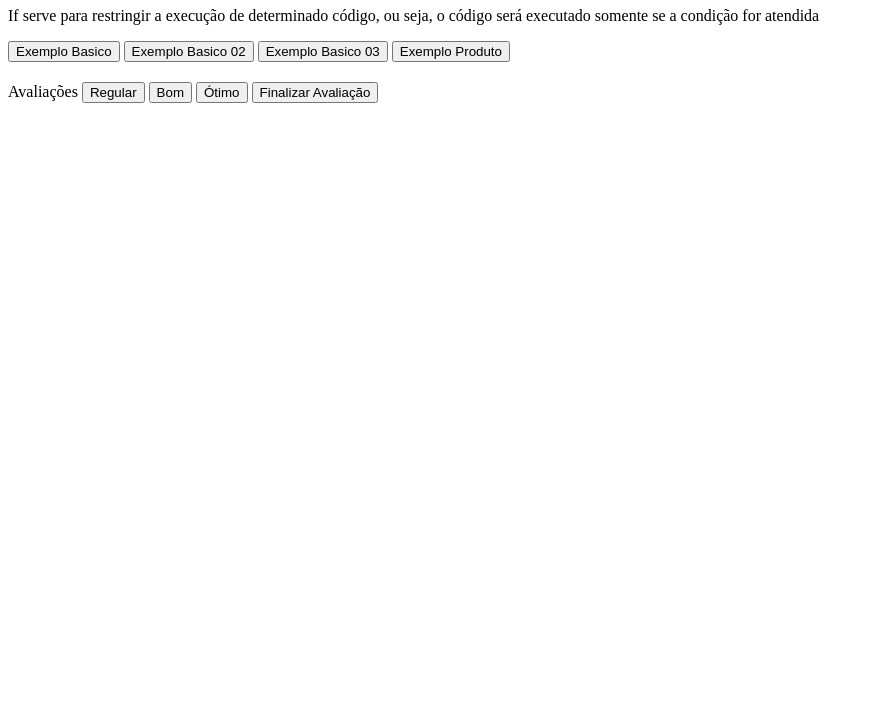
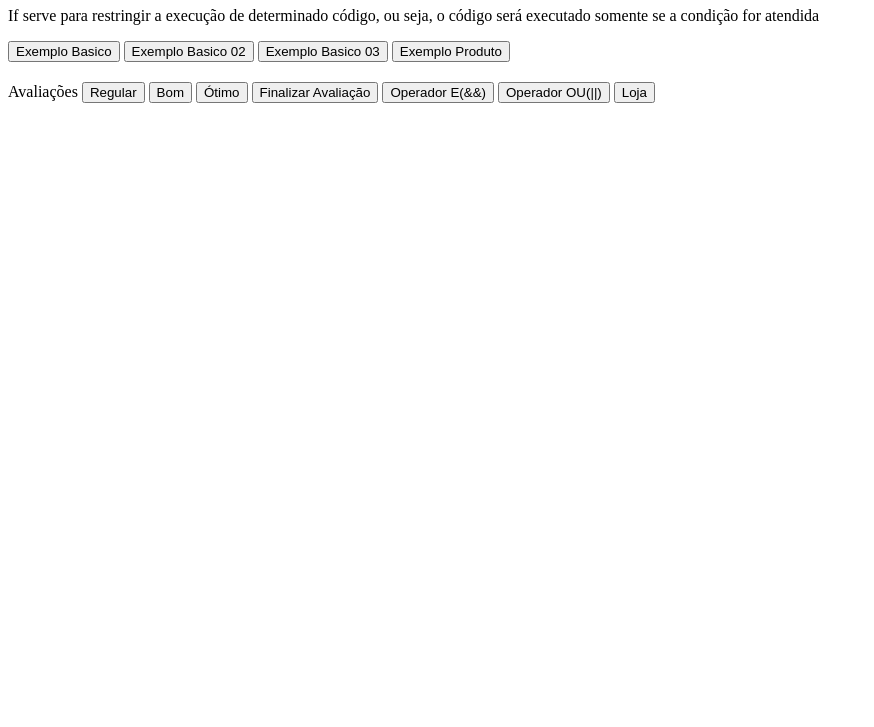
Before and after one commit to emanuelfreitas01/super-dev-09-curso-js-logica, a plain HTML site: page logica-03-if.html in a window 1280 px wide. Shown: the part 73-800 px from the top of the page, without its empty margins (0-874 px from the left). Drawn offline with Linux system fonts and the light colour scheme.

Commit message:
Feito Operadores lógicos de Ou(||) e E(&&)

```diff
--- a/assets/js/logica-03-if.js
+++ b/assets/js/logica-03-if.js
@@ -72,19 +72,19 @@ let regular = 0;
 let bom = 0;
 let otimo = 0;
 
-function avaliarRegular(){
+function avaliarRegular() {
     regular = regular + 1;
 }
 
-function avaliarBom(){
+function avaliarBom() {
     bom = bom + 1;
 }
 
-function avaliarOtimo(){
+function avaliarOtimo() {
     otimo = otimo + 1;
 }
 
-function finalizarAvalicao(){
+function finalizarAvalicao() {
     alert(
         "Avaliações: \n Regular: " + regular + "\n Bom:" + bom + "\n Ótimo: " + otimo
     );
@@ -93,3 +93,112 @@ function finalizarAvalicao(){
     bom = 0;
     otimo = 0;
 }
+
+function exemploOperadorLogicoE() {
+    let idade = parseInt(prompt("Digite a idade:"));
+
+    //0, 1, 2, 3, 4, 5, 6, ..., 17
+    if ((idade >= 0) && (idade <= 17)) {
+        alert("Criança ou adolescente");
+    } else if (idade >= 18) {
+        alert("Adulto")
+    } else {
+        alert("Idade Inválida")
+    }
+}
+
+/*
+Tabela Verdade Operador E
+V e V =>  V
+V e F =>  F
+F e V =>  F
+F e F =>  F
+ */
+
+function exemploOperadorLogicoOu() {
+    let transporte = prompt("Digite o meio de transporte para viajar");
+
+    // pipeline |
+    if ((transporte === "moto") || (transporte = "carro")) {
+        alert("Viajar de boas");
+    } else {
+        alert("Não vamos viajar");
+    }
+}
+
+/*
+    limpar Banheiro ou lumpar janelas => pão de queijo com queijo de minas
+    caso contrário ....
+
+    Tabela Verdade Ou
+    V ou V => V
+    V ou F => V
+    F ou V => V
+    F ou F => F
+ */
+
+function exemploLoja() {
+    let nome1 = prompt("Digite o nome do jogo 1");
+    let categoria1 = prompt("Digite a categoria do jogo");
+    let precoBase1 = 399.90;
+
+    let precoComDesconto1 = 0;
+    let percentualDesconto1 = 0;
+    let precoDesconto1 = 0;
+
+    if ((categoria1 === "moba") || (categoria1 === "fps")) {
+        percentualDesconto1 = 0.10;
+        precoDesconto1 = precoBase1 * percentualDesconto1;
+        precoComDesconto1 = precoBase1 - precoDesconto1;
+    } else if ((categoria1 === "aventura") || (categoria1 === "rpg")) {
+        percentualDesconto1 = 0.15;
+        precoDesconto1 = precoBase1 * percentualDesconto1;
+        precoComDesconto1 = precoBase1 - precoDesconto1;
+    } else if ((categoria1 === "roguelike") || (categoria1 === "soulslike")) {
+        percentualDesconto1 = 0.20;
+        precoDesconto1 = precoBase1 * percentualDesconto1;
+        precoComDesconto1 = precoBase1 - precoDesconto1;
+    }
+
+    let nome2 = prompt("Digite o nome do jogo 2");
+    let categoria2 = prompt("Digite a categoria do jogo");
+    let precoBase2 = 190.99;
+
+    let precoComDesconto2 = 0;
+    let percentualDesconto2 = 0;
+    let precoDesconto2 = 0;
+
+    if ((categoria2 === "moba") || (categoria2 === "fps")) {
+        percentualDesconto2 = 0.10;
+        precoDesconto2 = precoBase2 * percentualDesconto2;
+        precoComDesconto2 = precoBase2 - precoDesconto2;
+    } else if ((categoria2 === "aventura") || (categoria2 === "rpg")) {
+        percentualDesconto2 = 0.15;
+        precoDesconto2 = precoBase2 * percentualDesconto2;
+        precoComDesconto2 = precoBase2 - precoDesconto2;
+    } else if ((categoria2 === "roguelike") || (categoria2 === "soulslike")) {
+        percentualDesconto2 = 0.20;
+        precoDesconto2 = precoBase2 * percentualDesconto2;
+        precoComDesconto2 = precoBase2 - precoDesconto2;
+    }
+
+    let totalPedido = precoComDesconto1 + precoComDesconto2;
+
+    alert(
+        "Nome do Jogo: " + nome1 +
+        "\nCategoria: " + categoria1 +
+        "\nPreço Base: R$" + precoBase1.toFixed(2) +
+        "\nValor do desconto: R$" + precoDesconto1.toFixed(2) +
+        "\nPercentual de desconto: " + percentualDesconto1 * 100 + "%" +
+        "\nPreço do Jogo 1: R$" + precoComDesconto1.toFixed(2) +
+
+        "\nNome do Jogo: " + nome2 +
+        "\nCategoria: " + categoria2 +
+        "\nPreço Base: R$" + precoBase2.toFixed(2) +
+        "\nValor do desconto: R$" + precoDesconto2.toFixed(2) +
+        "\nPercentual de desconto: " + percentualDesconto2 * 100 + "%" +
+        "\nPreço do Jogo 1: R$" + precoComDesconto2.toFixed(2) +
+
+        "\n\nTotal: R$" + totalPedido
+    )
+}
--- a/logica-03-if.html
+++ b/logica-03-if.html
@@ -27,6 +27,10 @@
         <button onclick="avaliarBom()">Bom</button>
         <button onclick="avaliarOtimo()">Ótimo</button>
         <button onclick="finalizarAvalicao()">Finalizar Avaliação</button>
+
+        <button onclick="exemploOperadorLogicoE()">Operador E(&&)</button>
+        <button onclick="exemploOperadorLogicoOu()">Operador OU(||)</button>
+        <button onclick="exemploLoja()">Loja</button>
     </div>
 </body>
 
```
